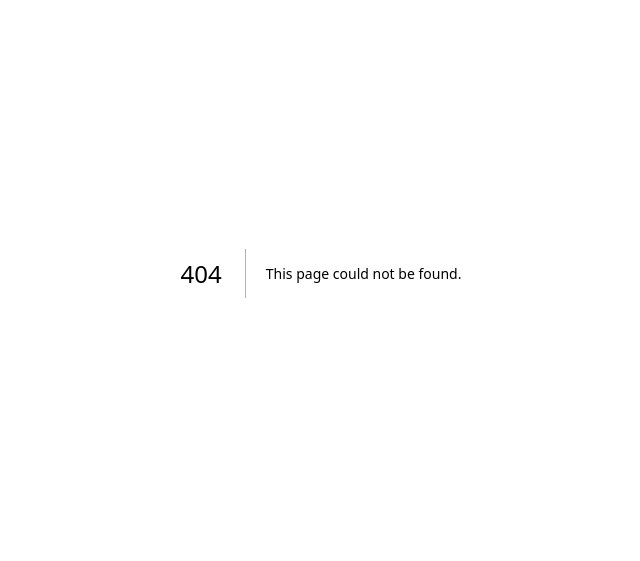
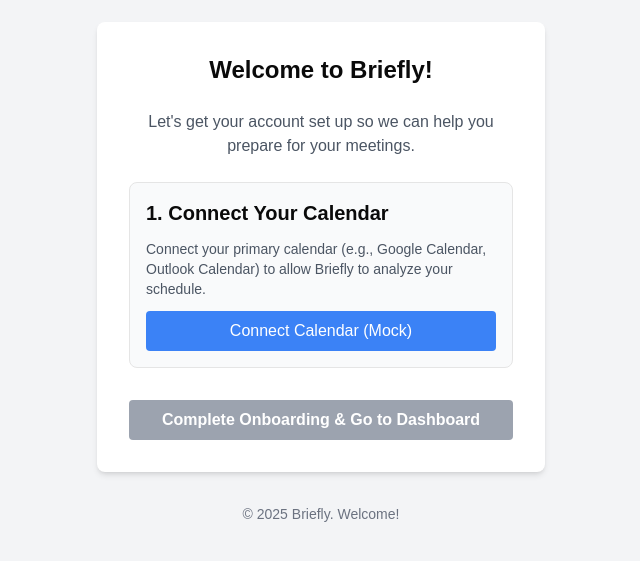
Before and after one commit to yeagerd/adminee, a Next.js app in the folder frontend/: page /onboarding in a window 1280 px wide. Before the commit this address had no page. Shown: the part 127-688 px from the top of the page, without its empty margins (319-959 px from the left). Built offline with nearby package versions, Linux system fonts and the light colour scheme.

Commit message:
Refactor top nav into separate file, wip onboarding

```diff
--- /dev/null
+++ b/frontend/app/(onboarding)/layout.tsx
@@ -0,0 +1,15 @@
+import { PropsWithChildren } from 'react';
+
+export default function OnboardingLayout({ children }: PropsWithChildren) {
+  return (
+    <div className="flex min-h-screen flex-col items-center justify-center bg-gray-100 p-4">
+      <div className="w-full max-w-md bg-white p-8 rounded-lg shadow-md">
+        {/* You could add a logo or a specific onboarding header here if needed */}
+        {children}
+      </div>
+      <footer className="mt-8 text-center text-sm text-gray-500">
+        &copy; {new Date().getFullYear()} Briefly. Welcome!
+      </footer>
+    </div>
+  );
+}
--- /dev/null
+++ b/frontend/app/(onboarding)/onboarding/page.tsx
@@ -0,0 +1,74 @@
+'use client';
+
+import React, { useState } from 'react';
+import { useRouter } from 'next/navigation'; // For redirecting
+
+const OnboardingPage = () => {
+  const router = useRouter();
+  const [calendarConnected, setCalendarConnected] = useState(false);
+
+  const handleConnectCalendar = () => {
+    // Simulate API call or OAuth flow for connecting calendar
+    console.log('Simulating calendar connection...');
+    // For MVP, we'll just toggle a state and assume success
+    setTimeout(() => {
+      setCalendarConnected(true);
+      console.log('Calendar connection successful (mock)');
+    }, 1000);
+  };
+
+  const handleCompleteOnboarding = () => {
+    if (!calendarConnected) {
+      alert('Please connect your calendar first.');
+      return;
+    }
+    // Here you would typically make an API call to mark onboarding as complete for the user.
+    console.log('Completing onboarding...');
+    // For MVP, redirect to dashboard
+    router.push('/dashboard');
+  };
+
+  return (
+    <div>
+      <h1 className="text-2xl font-bold mb-6 text-center">Welcome to Briefly!</h1>
+      <p className="text-gray-600 mb-6 text-center">
+        Let's get your account set up so we can help you prepare for your meetings.
+      </p>
+
+      <div className="mb-6 p-4 border rounded-lg bg-gray-50">
+        <h2 className="text-xl font-semibold mb-3">1. Connect Your Calendar</h2>
+        {calendarConnected ? (
+          <div className="text-green-600 font-semibold p-3 bg-green-100 border border-green-300 rounded">
+            ✓ Calendar Connected Successfully!
+          </div>
+        ) : (
+          <>
+            <p className="text-sm text-gray-600 mb-3">
+              Connect your primary calendar (e.g., Google Calendar, Outlook Calendar) to allow Briefly to analyze your schedule.
+            </p>
+            <button
+              onClick={handleConnectCalendar}
+              className="w-full px-4 py-2 bg-blue-500 text-white rounded hover:bg-blue-600 focus:outline-none focus:ring-2 focus:ring-blue-500"
+            >
+              Connect Calendar (Mock)
+            </button>
+          </>
+        )}
+      </div>
+
+      {/* You could add other onboarding steps here, e.g., notification preferences */}
+
+      <div className="mt-8">
+        <button
+          onClick={handleCompleteOnboarding}
+          disabled={!calendarConnected} // Only enable if calendar is connected
+          className={`w-full px-4 py-2 font-semibold text-white rounded focus:outline-none focus:ring-2 focus:ring-offset-2 ${calendarConnected ? 'bg-green-500 hover:bg-green-600 focus:ring-green-500' : 'bg-gray-400 cursor-not-allowed'}`}
+        >
+          Complete Onboarding & Go to Dashboard
+        </button>
+      </div>
+    </div>
+  );
+};
+
+export default OnboardingPage;
--- a/frontend/app/page.tsx
+++ b/frontend/app/page.tsx
@@ -5,6 +5,7 @@ import { Avatar, AvatarFallback, AvatarImage } from "@/components/ui/avatar"
 import ChatInterface from "@/components/chat-interface"
 import ScheduleList from "@/components/schedule-list"
 import TaskList from "@/components/task-list"
+import Navbar from "@/components/navigation/navbar"
 
 export default function Home() {
   // Get current date
@@ -19,24 +20,7 @@ export default function Home() {
   return (
     <main className="min-h-screen bg-gray-50">
       {/* Header */}
-      <header className="bg-white border-b">
-        <div className="container mx-auto px-4 py-3 flex items-center justify-between">
-          <div className="flex items-center gap-2">
-            <Sailboat className="h-6 w-6 text-teal-600" />
-            <h1 className="text-xl font-semibold">Briefly</h1>
-          </div>
-          <div className="flex items-center gap-4">
-            <Button variant="outline" size="sm">
-              <Plus className="h-4 w-4 mr-1" />
-              New Event
-            </Button>
-            <Avatar>
-              <AvatarImage src="/placeholder.svg?height=40&width=40" alt="User" />
-              <AvatarFallback>JD</AvatarFallback>
-            </Avatar>
-          </div>
-        </div>
-      </header>
+      <Navbar />
 
       {/* Main Content */}
       <div className="container mx-auto px-4 py-6">
--- /dev/null
+++ b/frontend/components/navigation/navbar.tsx
@@ -0,0 +1,26 @@
+import { Sailboat, Plus } from "lucide-react"
+import { Button } from "@/components/ui/button"
+import { Avatar, AvatarFallback, AvatarImage } from "@/components/ui/avatar"
+
+export default function Navbar() {
+  return (
+    <header className="bg-white border-b">
+      <div className="container mx-auto px-4 py-3 flex items-center justify-between">
+        <div className="flex items-center gap-2">
+          <Sailboat className="h-6 w-6 text-teal-600" />
+          <h1 className="text-xl font-semibold">Briefly</h1>
+        </div>
+        <div className="flex items-center gap-4">
+          <Button variant="outline" size="sm">
+            <Plus className="h-4 w-4 mr-1" />
+            New Event
+          </Button>
+          <Avatar>
+            <AvatarImage src="/placeholder.svg?height=40&width=40" alt="User" />
+            <AvatarFallback>JD</AvatarFallback>
+          </Avatar>
+        </div>
+      </div>
+    </header>
+  )
+}
```
